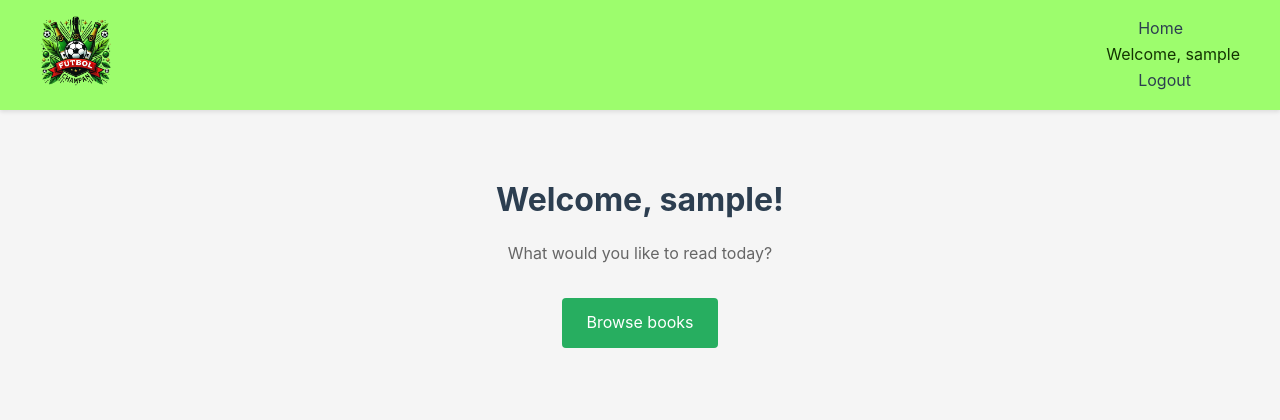
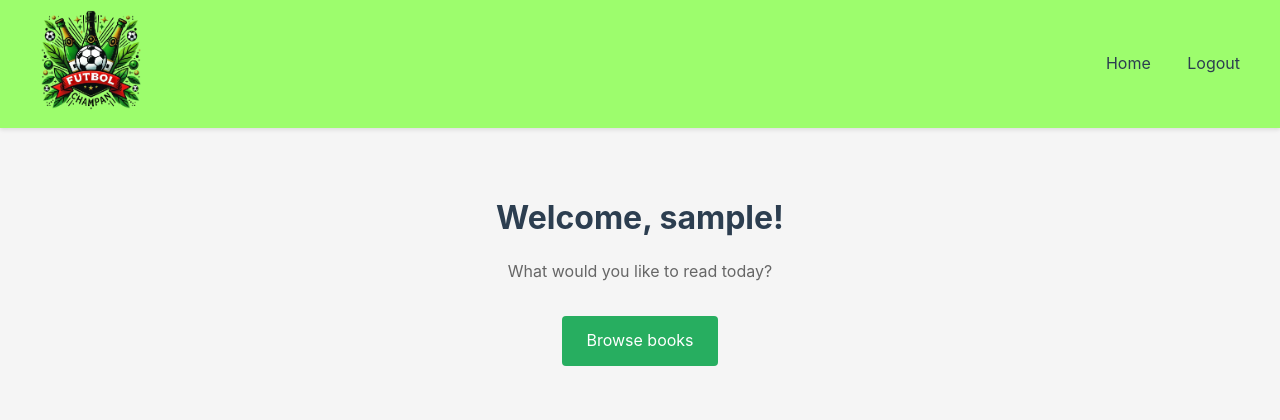
Before and after one commit to marcc28/Practica_PW, a Django app: page / in a window 1280 px wide. Shown: the top 420 px of the page. Run offline with Django 5.2, Linux system fonts and the light colour scheme; the visitor is signed in with stand-in values (Sample User, id 1).

Commit message:
refactor logo position

```diff
--- a/web/static/style.css
+++ b/web/static/style.css
@@ -16,7 +16,7 @@ body {
 header {
     background-color: #9dfd6d;
     box-shadow: 0 2px 4px rgba(0, 0, 0, 0.1);
-    padding: 1rem 2rem;
+    padding: 10px 0px;
 }
 
 nav {
@@ -28,7 +28,7 @@ nav {
 }
 
 .logo img {
-    height: 70px;
+    height: 100px;
     width: auto;
 }
 
--- a/web/templates/base.html
+++ b/web/templates/base.html
@@ -3,7 +3,7 @@
 <head>
     <meta charset="UTF-8">
     <meta name="viewport" content="width=device-width, initial-scale=1.0">
-    <title>{% block title %}FOOTBALL CHAMPAN{% endblock %}</title>
+    <title>{% block title %}FUTBOL CHAMPAN{% endblock %}</title>
     {% load static %}
     <link rel="icon" href="{% static 'images/logo.png' %}" type="image/png">
     <link rel="stylesheet" href="{% static 'style.css' %}">
@@ -17,7 +17,6 @@
             <div class="nav-links">
                 <a href="{% url 'home' %}">Home</a>
                 {% if user.is_authenticated %}
-                    <p>Welcome, {{ user.username }}</p>
                     <a href="{% url 'logout' %}">Logout</a>
                 {% else %}
                     <a href="{% url 'login' %}">Login</a>
--- a/web/templates/home.html
+++ b/web/templates/home.html
@@ -9,7 +9,7 @@
             <a href="{% url 'books' %}" class="button">Browse books</a>
         </div>
     {% else %}
-        <h1>Welcome to FOOTBALL CHAMPAN!</h1>
+        <h1>Welcome to FUTBOL CHAMPAN!</h1>
         <p>Please log in to access our content.</p>
         <div class="guest-actions">
             <a href="{% url 'login' %}" class="button">Login</a>
```
